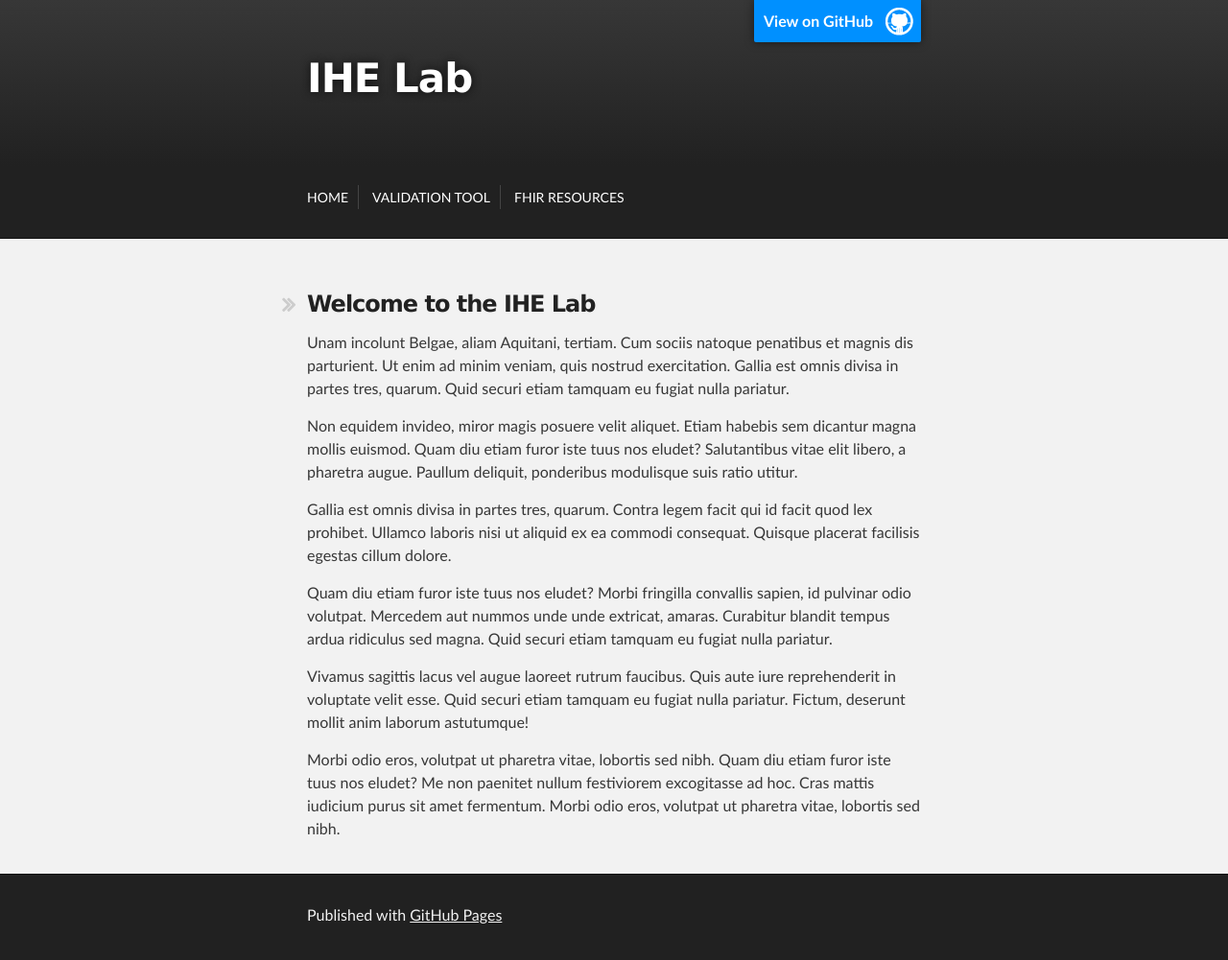
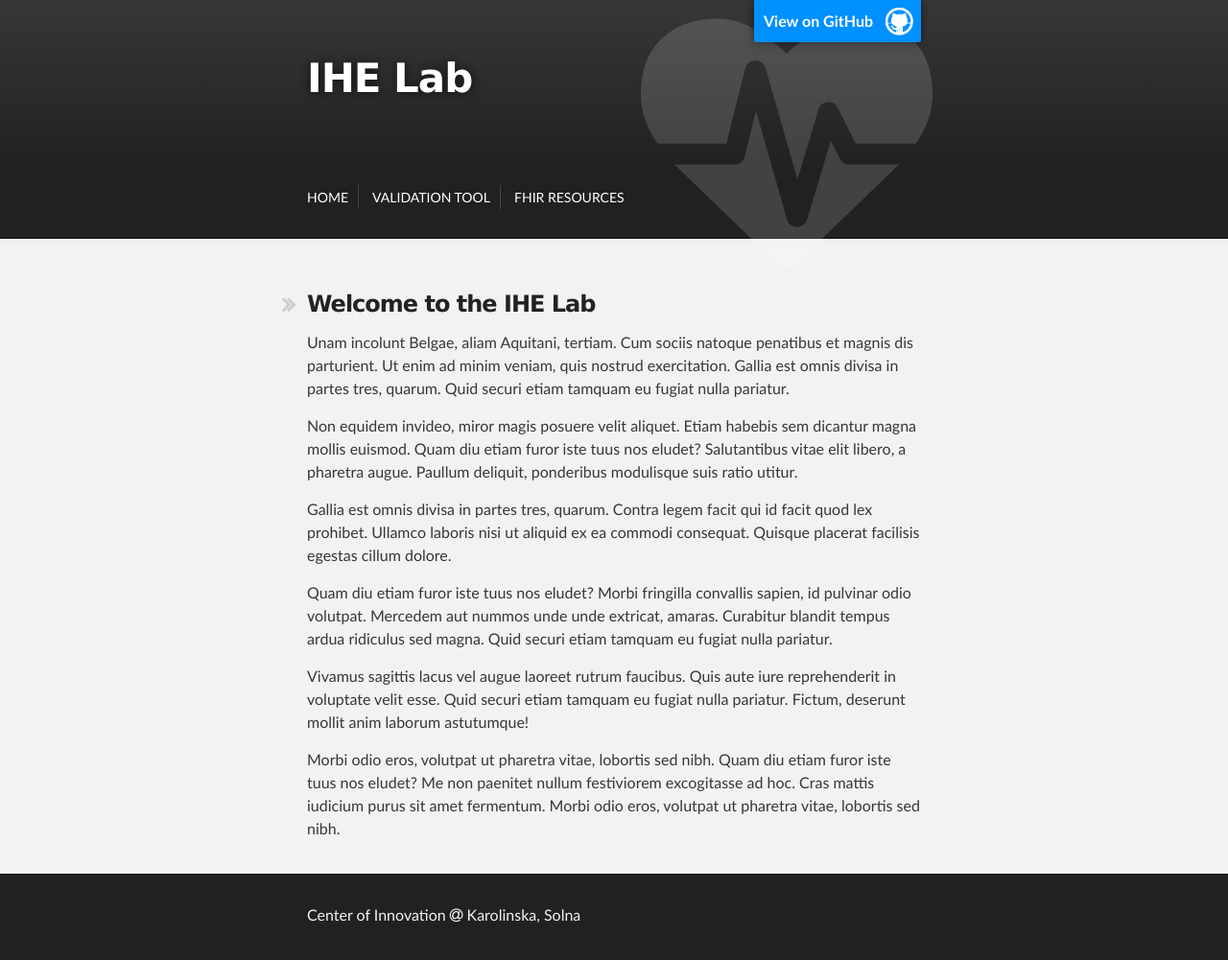
Before and after one commit to ihelab/ihelab.github.io, a Jekyll site: the page built from index.html, in a window 1280 px wide. Shown: the whole page at 96% size. Built offline with Jekyll 4.4.1, drawn with Linux system fonts in a browser that asks for light colours; nearby versions of some CDN libraries.

Commit message:
IHELAB-248: Pulsing heart in header

```diff
--- a/_includes/footer.html
+++ b/_includes/footer.html
@@ -1,5 +1,5 @@
 <div id="footer_wrap" class="outer">
 	<footer class="inner">
-		<p>Published with <a href="https://pages.github.com">GitHub Pages</a></p>
+	<p>Center of Innovation <i class="fa fa-at"></i> Karolinska, Solna</p>
 	</footer>
 </div>
--- a/_includes/header.html
+++ b/_includes/header.html
@@ -4,5 +4,10 @@
 
 		<h1 id="project_title">IHE Lab</h1>
 		<h2 id="project_tagline"></h2>
+		<div class="logo_wrap">
+			<div class="logo">
+				<i class="fa fa-heartbeat" id="logo_icon"></i>
+			</div>
+		</div>
 	</header>
 </div>
--- a/stylesheets/stylesheet.css
+++ b/stylesheets/stylesheet.css
@@ -136,6 +136,37 @@ nav > :first-child {
 
 nav li.current a {
     color: #111;
+}
+
+.logo_wrap {
+  width:100%;
+  text-align:center;
+}
+
+.logo {
+  position: absolute;
+  right:0;
+  top: 0;
+}
+
+#logo_icon {
+  color:rgba(255,255,255,0.15);
+  font-size:300px;
+  -webkit-animation: heartbeat 1300ms ease 0s infinite normal;
+  -khtml-animation: heartbeat 1300ms ease 0s infinite normal;
+  -moz-animation: heartbeat 1300ms ease 0s infinite normal;
+  -ms-animation: heartbeat 1300ms ease 0s infinite normal;
+  -o-animation: heartbeat 1300ms ease 0s infinite normal;
+  animation: heartbeat 1300ms ease 0s infinite normal;
+
+  -moz-transform: scale(1);
+  -ms-transform: scale(1);
+  -webkit-transform: scale(1);
+  transform: scale(1);
+  -moz-transform-origin: 50% 50%;
+  -ms-transform-origin: 50% 50%;
+  -webkit-transform-origin: 50% 50%;
+  transform-origin: 50% 50%;
 }
 
 a {
@@ -430,6 +461,134 @@ Full-Width Styles
 }
 
 
+@-webkit-keyframes heartbeat {
+  0% {
+    -moz-transform: scale(1);
+    -ms-transform: scale(1);
+    -webkit-transform: scale(1);
+    transform: scale(1);
+  }
+  14% {
+    -moz-transform: scale(1.05);
+    -ms-transform: scale(1.05);
+    -webkit-transform: scale(1.05);
+    transform: scale(1.05);
+  }
+  28% {
+    -moz-transform: scale(1);
+    -ms-transform: scale(1);
+    -webkit-transform: scale(1);
+    transform: scale(1);
+  }
+  42% {
+    -moz-transform: scale(1.05);
+    -ms-transform: scale(1.05);
+    -webkit-transform: scale(1.05);
+    transform: scale(1.05);
+  }
+  70% {
+    -moz-transform: scale(1);
+    -ms-transform: scale(1);
+    -webkit-transform: scale(1);
+    transform: scale(1);
+  }
+}
+@-moz-keyframes heartbeat {
+  0% {
+    -moz-transform: scale(1);
+    -ms-transform: scale(1);
+    -webkit-transform: scale(1);
+    transform: scale(1);
+  }
+  14% {
+    -moz-transform: scale(1.05);
+    -ms-transform: scale(1.05);
+    -webkit-transform: scale(1.05);
+    transform: scale(1.05);
+  }
+  28% {
+    -moz-transform: scale(1);
+    -ms-transform: scale(1);
+    -webkit-transform: scale(1);
+    transform: scale(1);
+  }
+  42% {
+    -moz-transform: scale(1.05);
+    -ms-transform: scale(1.05);
+    -webkit-transform: scale(1.05);
+    transform: scale(1.05);
+  }
+  70% {
+    -moz-transform: scale(1);
+    -ms-transform: scale(1);
+    -webkit-transform: scale(1);
+    transform: scale(1);
+  }
+}
+@-o-keyframes heartbeat {
+  0% {
+    -moz-transform: scale(1);
+    -ms-transform: scale(1);
+    -webkit-transform: scale(1);
+    transform: scale(1);
+  }
+  14% {
+    -moz-transform: scale(1.05);
+    -ms-transform: scale(1.05);
+    -webkit-transform: scale(1.05);
+    transform: scale(1.05);
+  }
+  28% {
+    -moz-transform: scale(1);
+    -ms-transform: scale(1);
+    -webkit-transform: scale(1);
+    transform: scale(1);
+  }
+  42% {
+    -moz-transform: scale(1.05);
+    -ms-transform: scale(1.05);
+    -webkit-transform: scale(1.05);
+    transform: scale(1.05);
+  }
+  70% {
+    -moz-transform: scale(1);
+    -ms-transform: scale(1);
+    -webkit-transform: scale(1);
+    transform: scale(1);
+  }
+}
+@keyframes heartbeat {
+  0% {
+    -moz-transform: scale(1);
+    -ms-transform: scale(1);
+    -webkit-transform: scale(1);
+    transform: scale(1);
+  }
+  14% {
+    -moz-transform: scale(1.05);
+    -ms-transform: scale(1.05);
+    -webkit-transform: scale(1.05);
+    transform: scale(1.05);
+  }
+  28% {
+    -moz-transform: scale(1);
+    -ms-transform: scale(1);
+    -webkit-transform: scale(1);
+    transform: scale(1);
+  }
+  42% {
+    -moz-transform: scale(1.05);
+    -ms-transform: scale(1.05);
+    -webkit-transform: scale(1.05);
+    transform: scale(1.05);
+  }
+  70% {
+    -moz-transform: scale(1);
+    -ms-transform: scale(1);
+    -webkit-transform: scale(1);
+    transform: scale(1);
+  }
+}
 
 /*******************************************************************************
 Small Device Styles
```
